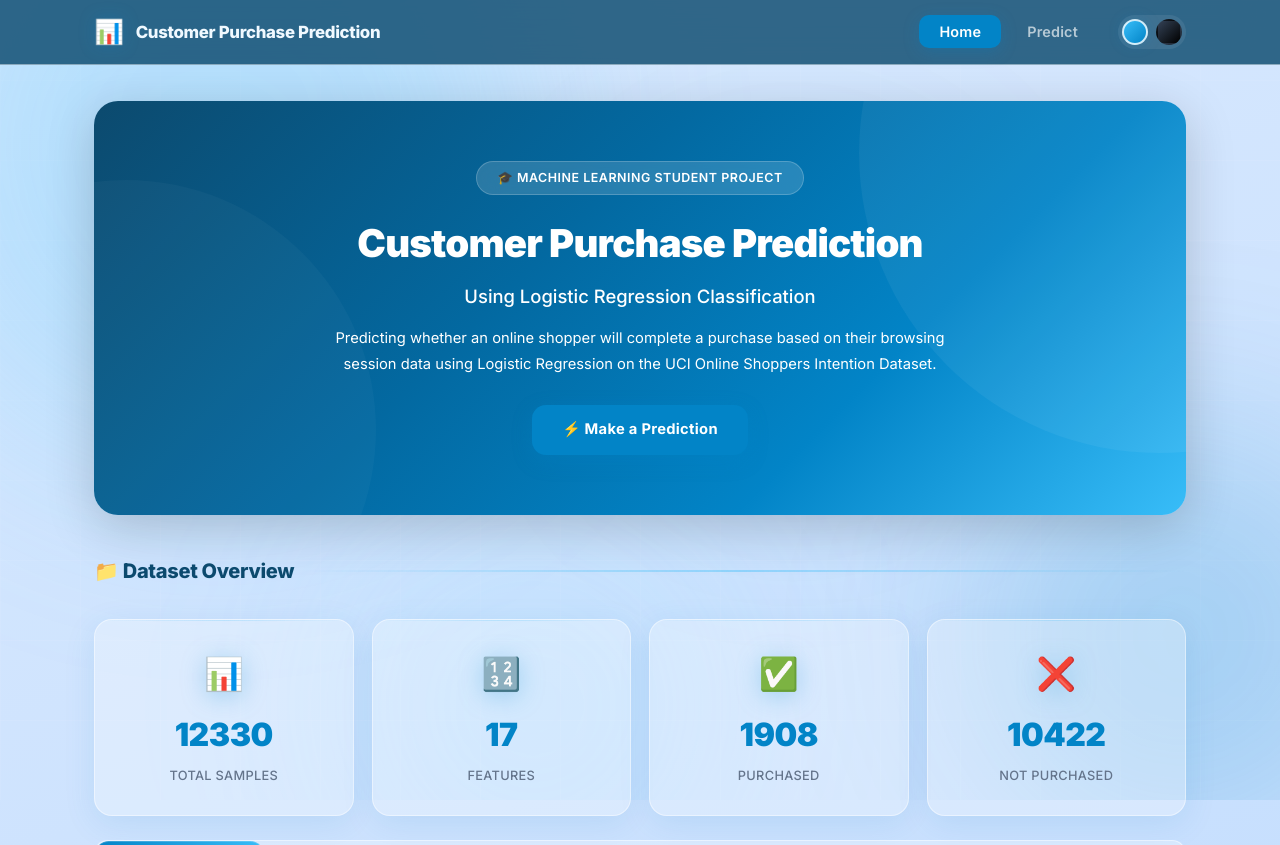
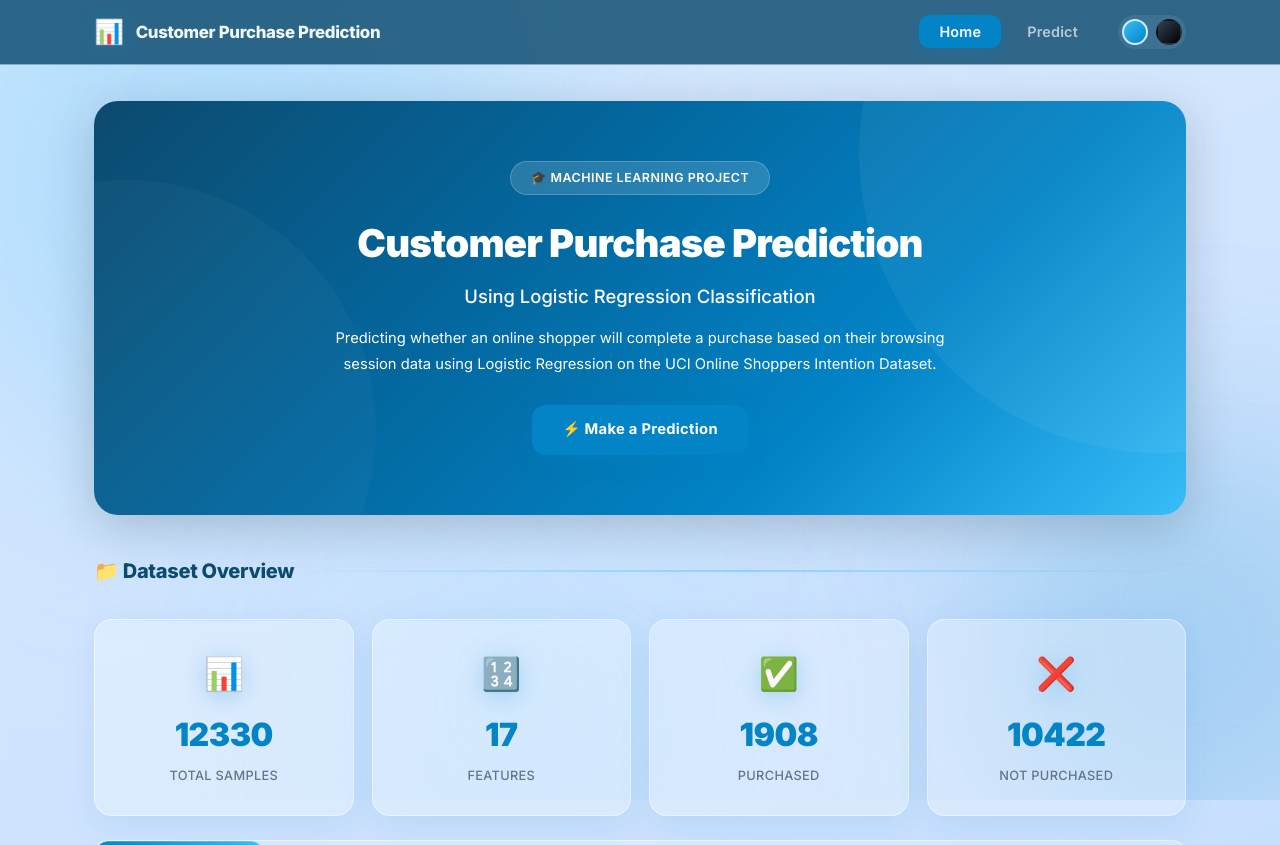
Before and after one commit to DeekshithM-2005/Customer-Purchase-Prediction-Using-Logistic-Regression-Classification-ML-, a Flask app: page / in a window 1280 px wide. Shown: the top 845 px of the page. Run offline with Flask 3, Linux system fonts and the light colour scheme; parts of the project's set-up code (start-up, migrations or seed data) failed here and were passed over.

Commit message:
Update hero badge text in index.html

```diff
--- a/templates/index.html
+++ b/templates/index.html
@@ -4,7 +4,7 @@
 {% block content %}
 <!-- Hero Section -->
 <div class="hero">
-    <div class="hero-badge">🎓 Machine Learning Student Project</div>
+    <div class="hero-badge">🎓 Machine Learning Project</div>
     <h1 class="hero-title">Customer Purchase Prediction</h1>
     <h2 class="hero-subtitle">Using Logistic Regression Classification</h2>
     <p class="hero-desc">
```
